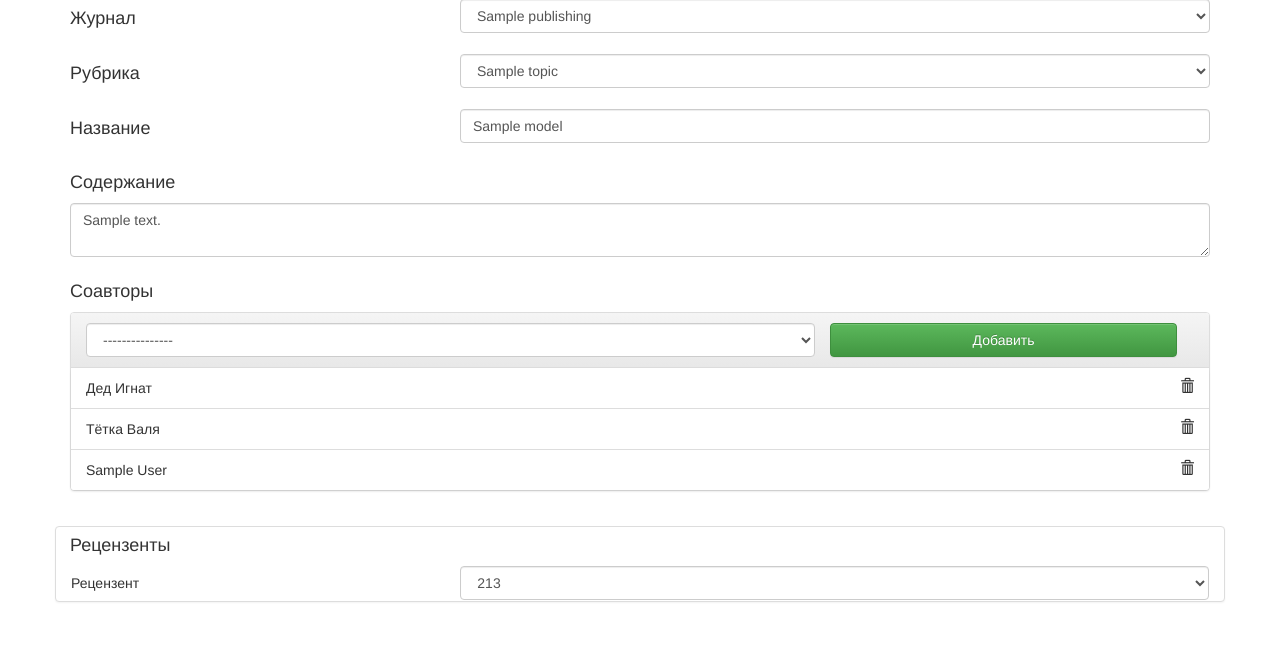
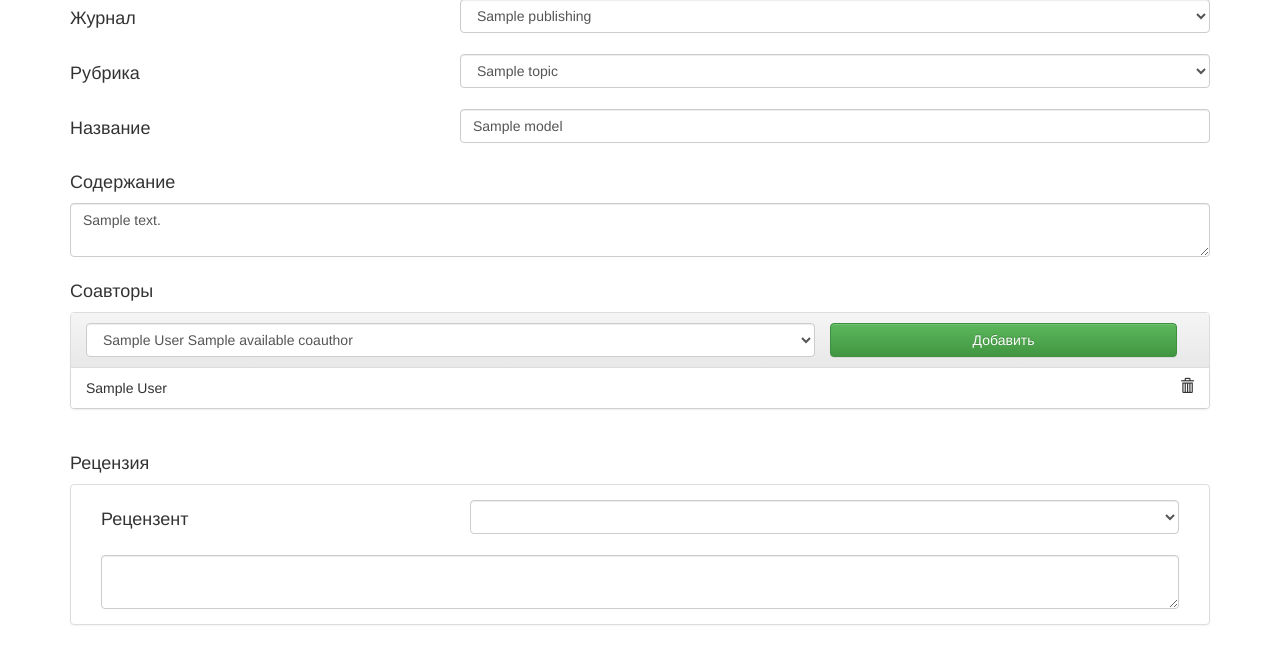
Before and after one commit to SergeevEvgeniy/publishing, a Java web app: template java-backend/src/main/webapp/WEB-INF/jsp/updateArticle.jsp in a window 1280 px wide. Shown: the part 73-737 px from the top of the page. Run offline with Spring Boot 4, a stand-in JSP engine, Linux system fonts and the light colour scheme; the template is opened without the code that fills it: most values are stand-ins (such as "Sample title", 1, 10 or a date in 2020); lists and menus that the app fills with data are empty; the project's own start-up code is not run, and a stand-in starts its controllers and pages; some libraries are stand-ins or nearby versions.

Commit message:
Завершена вёрстка страницы updateArticle.jsp

```diff
--- a/java-backend/src/main/webapp/WEB-INF/jsp/updateArticle.jsp
+++ b/java-backend/src/main/webapp/WEB-INF/jsp/updateArticle.jsp
@@ -54,20 +54,14 @@
 
         <div class="form-group">
             <label class="label-control col-lg-4 col-md-4 col-sm-4 h4">Соавторы</label>
-
             <div class="col-md-12 col-lg-12 col-sm-12">
                 <div class="panel panel-default">
                     <div class="panel-heading">
                         <div class="row">
                             <div class="col-lg-8 col-md-8 col-sm-8">
                                 <select id="availableCoauthors" class="form-control ">
-                                    <option>---------------</option>
-                                    <option>coauthor 1</option>
-                                    <option>coauthor 4</option>
-                                    <option>coauthor 2</option>
-                                    <option>coauthor 3</option>
                                     <c:forEach var="availableCoauthor" items="${model.availableCoauthors}">
-                                        <option data-coauthorId="${availableCoauthor.id}">
+                                        <option value="${availableCoauthor.id}">
                                                 ${availableCoauthor.firstName} ${availableCoauthor.lastName} ${availableCoauthor.middleName}
                                         </option>
                                     </c:forEach>
@@ -84,41 +78,14 @@
                     </div>
 
                     <ul id="currentCoauthors" class="list-group">
-                        <li class="list-group-item">
-                            <input type="hidden" value="1" name="currentCoauthorId"/>
-                            <div class="row">
-                                <div class="col-xs-10">
-                                    Дед Игнат
-                                </div>
-                                <div class="col-xs-2 text-right">
-                                    <span class="glyphicon glyphicon-trash" style="cursor: pointer"></span>
-                                </div>
-                            </div>
-                        </li>
-                        <li class="list-group-item">
-                            <input type="hidden" value="2" name="currentCoauthorId"/>
-                            <div class="row">
-                                <div
-                                    class="col-xs-10">Тётка Валя
-                                </div>
-                                <div class="col-xs-2 text-right">
-                            <span class="glyphicon glyphicon-trash"
-                                  style="cursor: pointer"></span>
-                                </div>
-                            </div>
-                        </li>
                         <c:forEach var="currentCoauthor" items="${model.currentCoauthors}">
-                            <li class="list-group-item">
-                                <input type="hidden" value="${currentCoauthor.id}"
-                                       name="currentCoauthorId"/>
-
+                            <li class="list-group-item" data-coauthor-id="${currentCoauthor.id}">
                                 <div class="row">
                                     <div class="col-xs-10">
                                             ${currentCoauthor.firstName}
                                             ${currentCoauthor.lastName}
                                     </div>
                                     <div class="col-xs-2 text-right">
-
                                         <span class="glyphicon glyphicon-trash" style="cursor: pointer"></span>
                                     </div>
                                 </div>
@@ -129,16 +96,21 @@
             </div>
         </div>
         <div class="form-group">
-            <label class="col-lg-4 col-md-4 col-sm-4 h4">Рецензенты</label>
-            <div class="panel panel-default">
-                <div class="row">
-                    <Label class="col-md-4 col-sm-4 col-lg-4"></Label>
-                    <div class="col-md-12 col-sm-12 col-lg-12">
-                        <Label class="h5 col-lg-4 col-md-4 col-sm-4">Рецензент</Label>
-                        <div class="col-lg-8 col-md-8 col-sm-8">
-                            <select id="reviewerSelector" class="form-control">
-                                <option>213</option>
-                            </select>
+            <label class="col-lg-4 col-md-4 col-sm-4 h4">Рецензия</label>
+            <div class="col-sm-12 col-md-12 col-lg-12">
+                <div class="panel panel-default">
+                    <div class="panel-body">
+                        <div class="form-group">
+                            <div class="col-md-12 col-sm-12 col-lg-12">
+                                <Label class="h4 col-lg-4 col-md-4 col-sm-4">Рецензент</Label>
+                                <div class="col-lg-8 col-md-8 col-sm-8">
+                                    <select id="reviewerSelector" class="form-control">
+                                    </select>
+                                </div>
+                            </div>
+                        </div>
+                        <div class="col-sm-12 col-md-12 col-lg-12">
+                            <textarea id="reviewContent" class="form-control textarea"></textarea>
                         </div>
                     </div>
                 </div>
```
